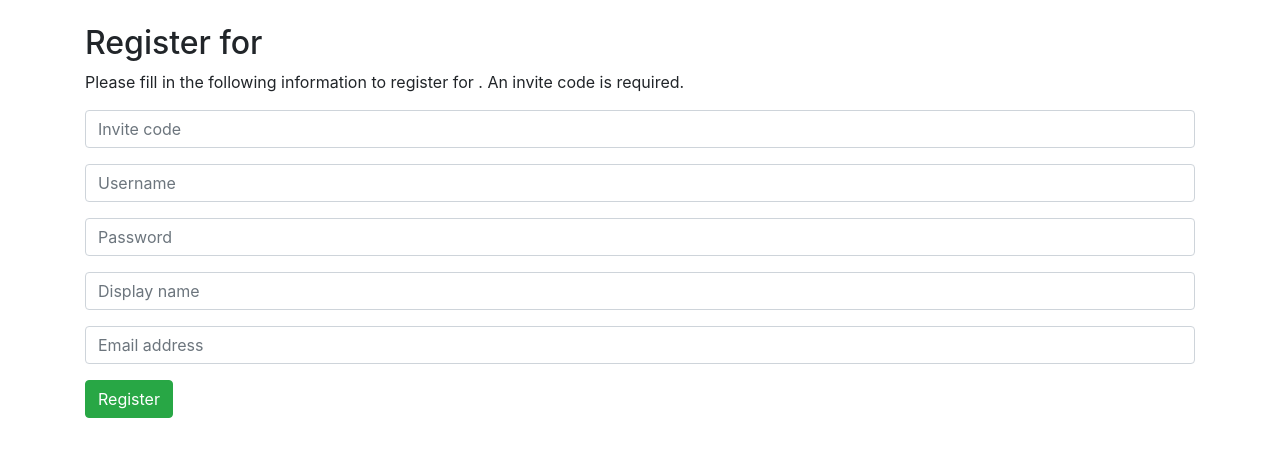
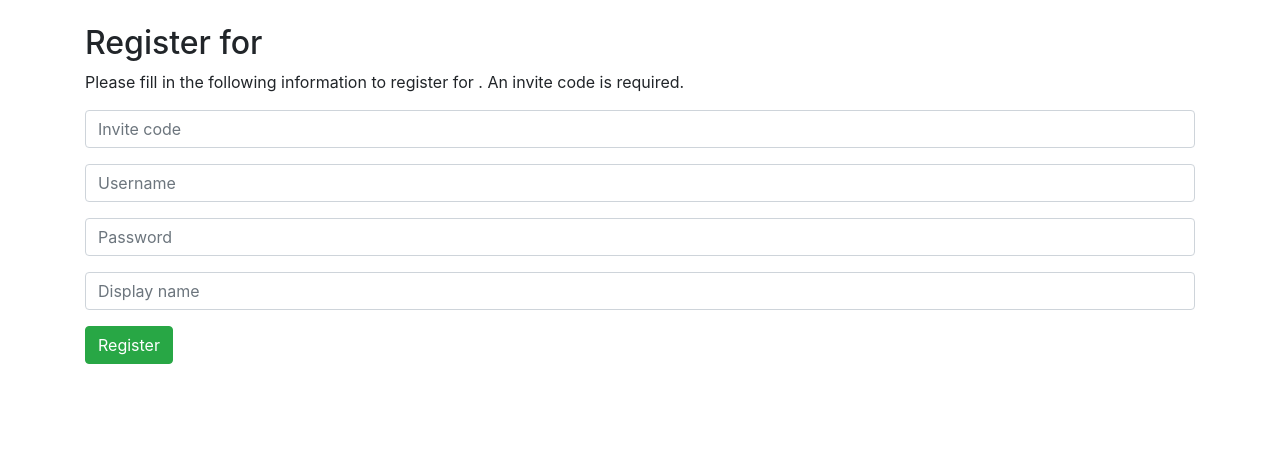
Before and after one commit to Kanakonn/nextcloud_registration_interface, a Django app: page / in a window 1280 px wide. Shown: the top 457 px of the page. Run offline with Django 3.2, Linux system fonts and the light colour scheme; some libraries are stand-ins or nearby versions.

Commit message:
Do not require email

```diff
--- a/register/forms.py
+++ b/register/forms.py
@@ -10,7 +10,6 @@
     username = forms.CharField(max_length=191)
     password = forms.CharField(widget=forms.PasswordInput())
     display_name = forms.CharField(max_length=191)
-    email_address = forms.EmailField()
 
     def clean_invite_code(self):
         code = self.cleaned_data['invite_code']
@@ -34,7 +33,6 @@
         username = self.cleaned_data['username']
         password = self.cleaned_data['password']
         display_name = self.cleaned_data['display_name']
-        email_address = self.cleaned_data['email_address']
 
         new_user_res = nc.add_user(username, password)
         if new_user_res.status_code != 100:
@@ -64,13 +62,12 @@
 
         # Set user parameters and add to wanted group
         edit_display_res = nc.edit_user(username, 'displayname', display_name)
-        edit_email_res = nc.edit_user(username, 'email', email_address)
         if code.group:
             add_viewers_res = nc.add_to_group(username, code.group)
         else:
             add_viewers_res = nc.add_to_group(username, settings.NEXTCLOUD_GROUP_NAME)
 
-        if all([x.status_code == 100 for x in [edit_display_res, edit_email_res, add_viewers_res]]):
+        if all([x.status_code == 100 for x in [edit_display_res, add_viewers_res]]):
             return True, ""
 
         reasons = []
@@ -80,13 +77,6 @@
             reasons.append("Could not update display name, invalid display name.")
         else:
             reasons.append("Could not update display name, unknown error.")
-
-        if edit_email_res.status_code == 101:
-            reasons.append("Could not update email address, user not found.")
-        elif edit_email_res.status_code == 102:
-            reasons.append("Could not update email address, invalid email.")
-        else:
-            reasons.append("Could not update email address, unknown error.")
 
         if add_viewers_res.status_code == 101:
             reasons.append("Could not add user to default group, group not specified.")
--- a/register/templates/register/register.html
+++ b/register/templates/register/register.html
@@ -70,12 +70,6 @@
                         <div class="invalid-feedback">{{ error|escape }}</div>
                     {% endfor %}
                 </div>
-                <div class="form-group">
-                    <input placeholder="{{ form.email_address.label }}" type="email" name="{{ form.email_address.html_name }}" class="form-control {% if form.email_address.errors %}is-invalid{% endif %}" id="{{ form.email_address.id_for_label }}" value="{% if form.email_address.value %}{{ form.email_address.value }}{% endif %}" required="">
-                    {% for error in form.email_address.errors %}
-                        <div class="invalid-feedback">{{ error|escape }}</div>
-                    {% endfor %}
-                </div>
 
                 <button type="submit" class="btn btn-success">Register</button>
             </form>
```
